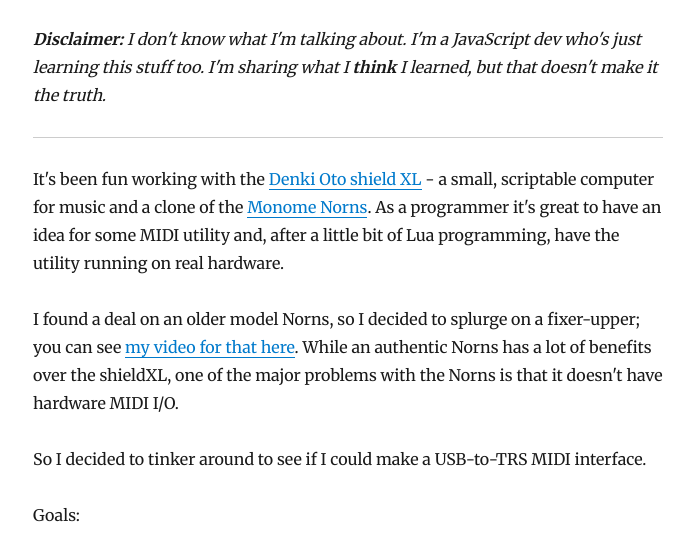
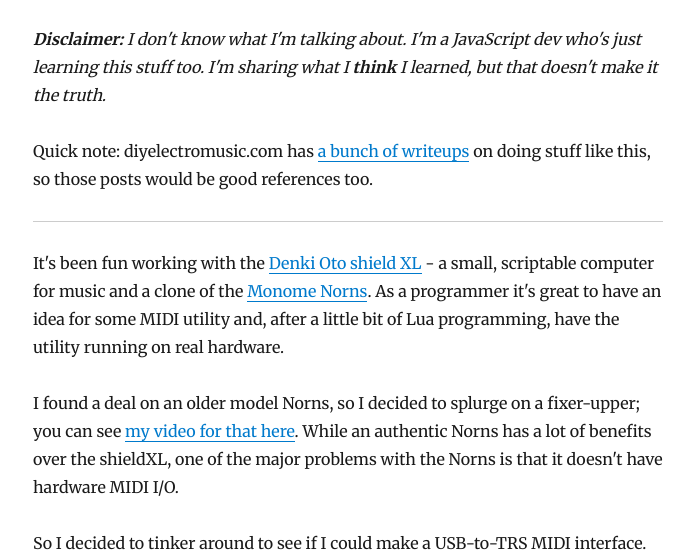
Before and after one commit to handeyeco/tech-blog, a Gatsby site: page /pro-micro-midi-interface/ in a window 1280 px wide. Shown: the part 214-768 px from the top of the page, without its empty margins (292-986 px from the left). Built offline with nearby package versions, Linux system fonts and the light colour scheme; Gatsby itself is replaced by a stand-in of ours; some packages are replaced by stand-ins of ours.

Commit message:
add link

```diff
--- a/content/blog/pro-micro-midi-interface/index.md
+++ b/content/blog/pro-micro-midi-interface/index.md
@@ -5,6 +5,8 @@
 ---
 
 _**Disclaimer:** I don't know what I'm talking about. I'm a JavaScript dev who's just learning this stuff too. I'm sharing what I **think** I learned, but that doesn't make it the truth._
+
+Quick note: diyelectromusic.com has [a bunch of writeups](https://diyelectromusic.com/2022/03/22/arduino-and-usb-midi/) on doing stuff like this, so those posts would be good references too.
 
 ---
 
```
